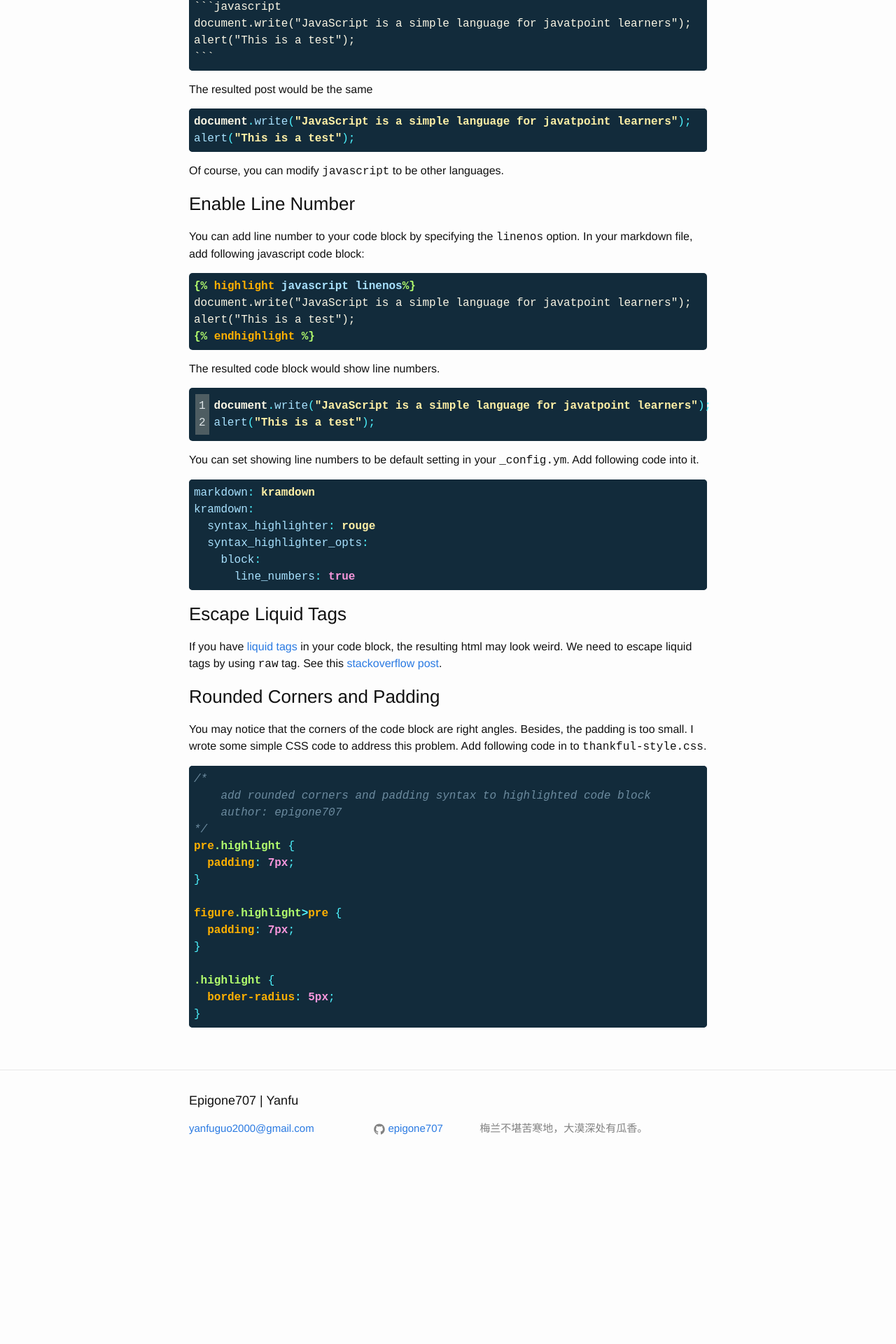
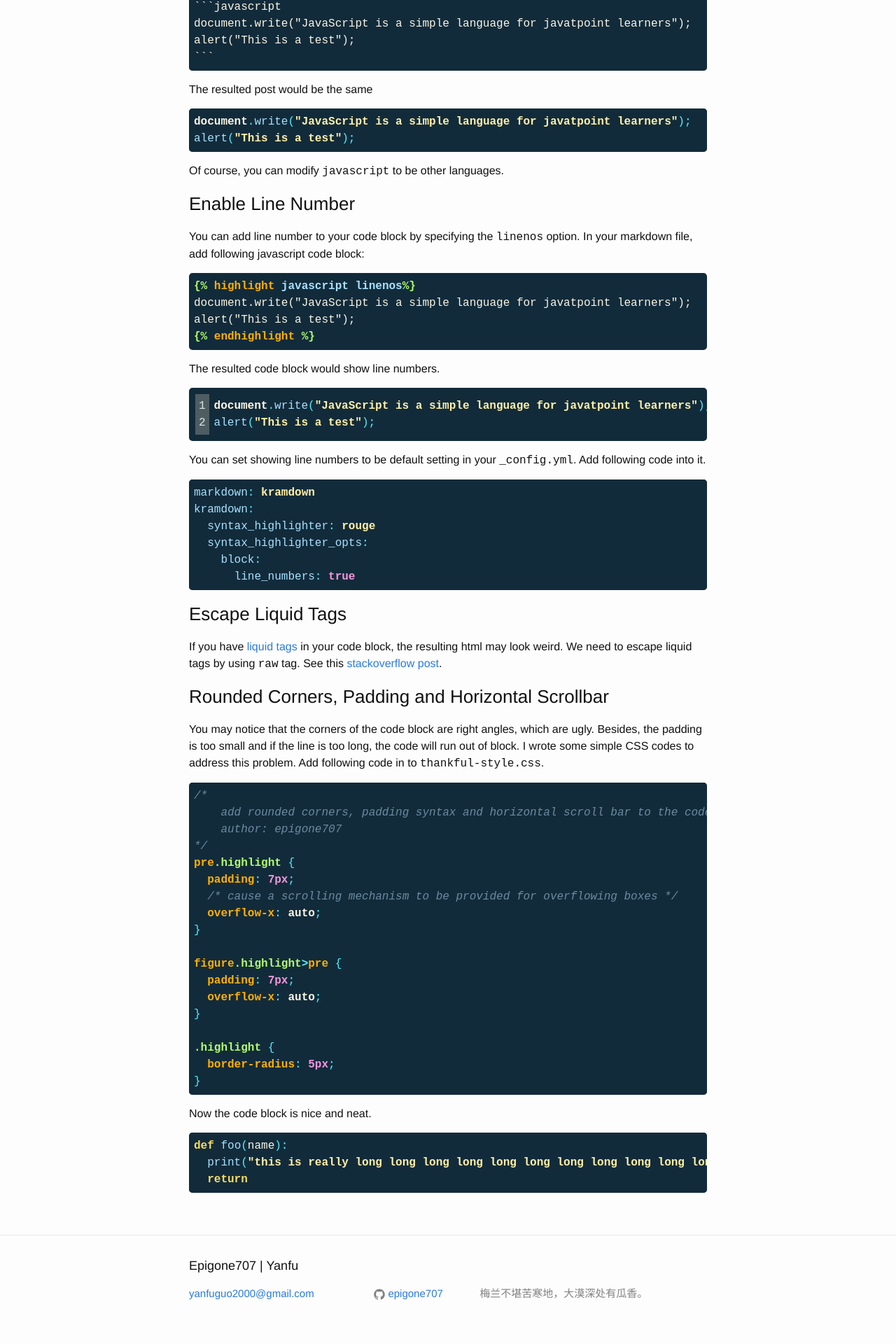
Before and after one commit to epigone707/epigone707.github.io, a Jekyll site: the page built from _posts/2022-12-17-tech.md, in a window 1280 px wide. Shown: the part 1484-3404 px from the top of the page at 70% size. Built offline with Jekyll 4.4.1, drawn with Linux system fonts in a browser that asks for light colours; comment, search, counter and statistics services are not loaded; before the commit the page ends 3168 px from its top, so only the background shows below that.

Commit message:
fix scrollbar

````diff
--- a/_posts/2022-12-17-tech.md
+++ b/_posts/2022-12-17-tech.md
@@ -91,7 +91,7 @@
 alert("This is a test");
 {% endhighlight %}
 
-You can set showing line numbers to be default setting in your `_config.ym`. Add following code into it.
+You can set showing line numbers to be default setting in your `_config.yml`. Add following code into it.
 
 ```yml
 markdown: kramdown
@@ -106,24 +106,35 @@
 If you have [liquid tags](https://shopify.dev/api/liquid/tags) in your code block, the resulting html may look weird. We need to escape liquid tags by using `raw` tag. See this [stackoverflow post](https://stackoverflow.com/questions/3426182/how-to-escape-liquid-template-tags).
 
 
-## Rounded Corners and Padding
+## Rounded Corners, Padding and Horizontal Scrollbar
 
-You may notice that the corners of the code block are right angles. Besides, the padding is too small. I wrote some simple CSS code to address this problem. Add following code in to `thankful-style.css`.
+You may notice that the corners of the code block are right angles, which are ugly. Besides, the padding is too small and if the line is too long, the code will run out of block. I wrote some simple CSS codes to address this problem. Add following code in to `thankful-style.css`.
 
 ```css
 /*
-    add rounded corners and padding syntax to highlighted code block
+    add rounded corners, padding syntax and horizontal scroll bar to the code block
     author: epigone707
 */
 pre.highlight {
   padding: 7px;
+  /* cause a scrolling mechanism to be provided for overflowing boxes */
+  overflow-x: auto;
 }
 
 figure.highlight>pre {
   padding: 7px;
+  overflow-x: auto;
 }
 
 .highlight {
   border-radius: 5px;
 }
 ```
+
+Now the code block is nice and neat.
+
+```python
+def foo(name):
+  print("this is really long long long long long long long long long long long long long long long long long sentence.")
+  return
+```
--- a/_sass/_song.scss
+++ b/_sass/_song.scss
@@ -69,19 +69,3 @@
     padding-top: 4em;
     padding-bottom: 1.5em;
 }
-
-/* 滚动条 */
-::-webkit-scrollbar-track {
-    -webkit-box-shadow: inset 0 0 6px rgba(0, 0, 0, 0.3);
-    background-color: #F5F5F5;
-}
-
-::-webkit-scrollbar {
-    width: 4px;
-    height: 4px;
-    background-color: #F5F5F5;
-}
-
-::-webkit-scrollbar-thumb {
-    background-color: #404040;
-}
--- a/css/thankful-style.css
+++ b/css/thankful-style.css
@@ -178,15 +178,18 @@
 
 
 /*
-    add rounded corners and padding syntax to highlighted code block
+    add rounded corners, padding syntax and horizontal scroll bar to the code block
     author: epigone707
 */
 pre.highlight {
   padding: 7px;
+  /* cause a scrolling mechanism to be provided for overflowing boxes */
+  overflow-x: auto;
 }
 
 figure.highlight>pre {
   padding: 7px;
+  overflow-x: auto;
 }
 
 .highlight {
````
Also changed, not shown: _posts/2022-7-25-tech.md (+1 -1 lines), _sass/_layout.scss (+18 -0 lines), css/syntax.css (deleted, +0 -60 lines).
